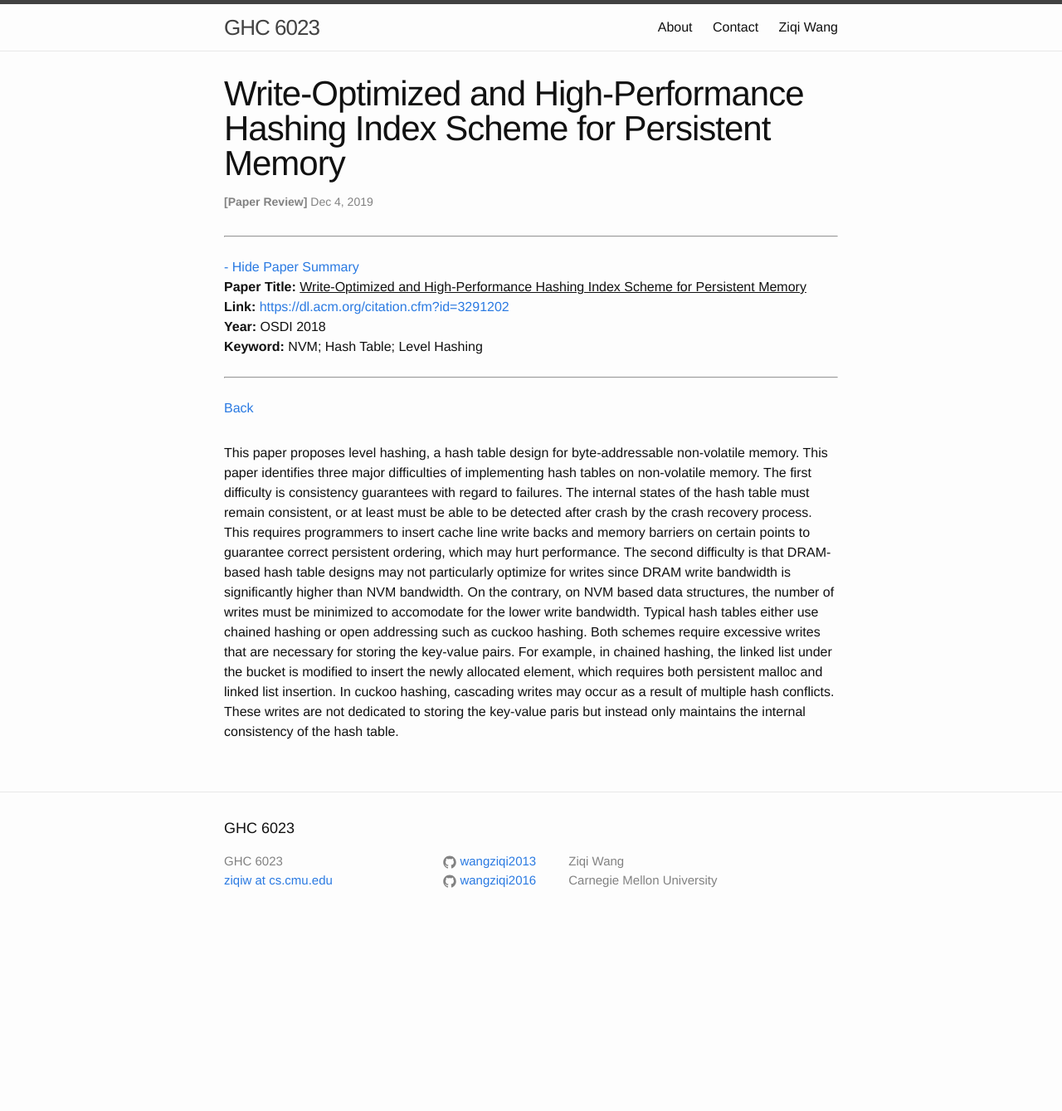
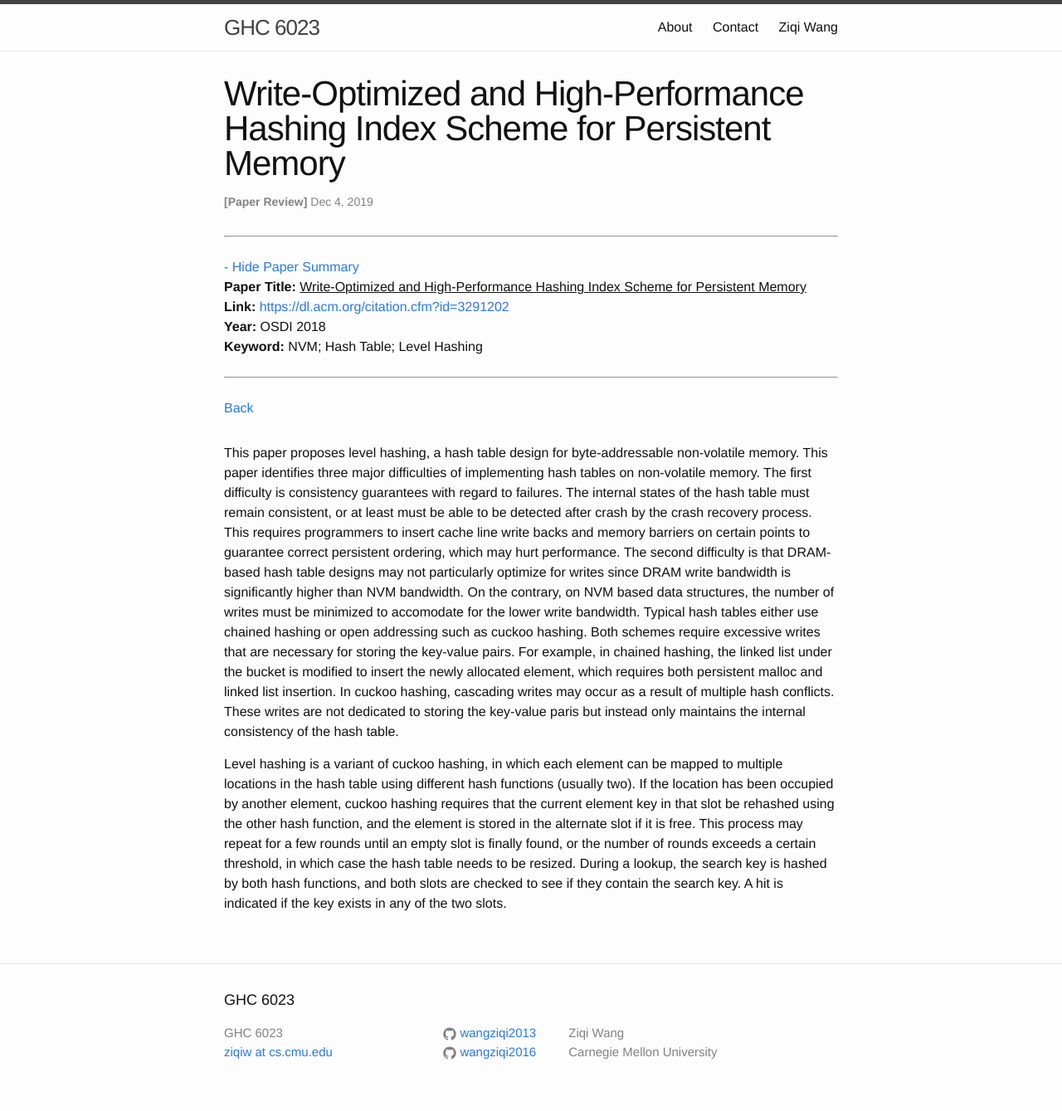
Before and after one commit to wangziqi2013/wangziqi2013.github.io, a Jekyll site: the page built from _posts/2019-12-03-level-hashing.markdown, in a window 1280 px wide. Shown: the whole page at 83% size. Built offline with Jekyll 4.4.1, drawn with Linux system fonts in a browser that asks for light colours; before the commit the page ends 1132 px from its top, so only the background shows below that.

Commit message:
Adding cuckoo hashing

```diff
--- a/_posts/2019-12-03-level-hashing.markdown
+++ b/_posts/2019-12-03-level-hashing.markdown
@@ -25,3 +25,11 @@ require excessive writes that are necessary for storing the key-value pairs. For
 list under the bucket is modified to insert the newly allocated element, which requires both persistent malloc and linked
 list insertion. In cuckoo hashing, cascading writes may occur as a result of multiple hash conflicts. These writes are
 not dedicated to storing the key-value paris but instead only maintains the internal consistency of the hash table.
+
+Level hashing is a variant of cuckoo hashing, in which each element can be mapped to multiple locations in the hash table
+using different hash functions (usually two). If the location has been occupied by another element, cuckoo hashing requires
+that the current element key in that slot be rehashed using the other hash function, and the element is stored in the alternate
+slot if it is free. This process may repeat for a few rounds until an empty slot is finally found, or the number of rounds
+exceeds a certain threshold, in which case the hash table needs to be resized. During a lookup, the search key is hashed by
+both hash functions, and both slots are checked to see if they contain the search key. A hit is indicated if the key exists
+in any of the two slots.
```
